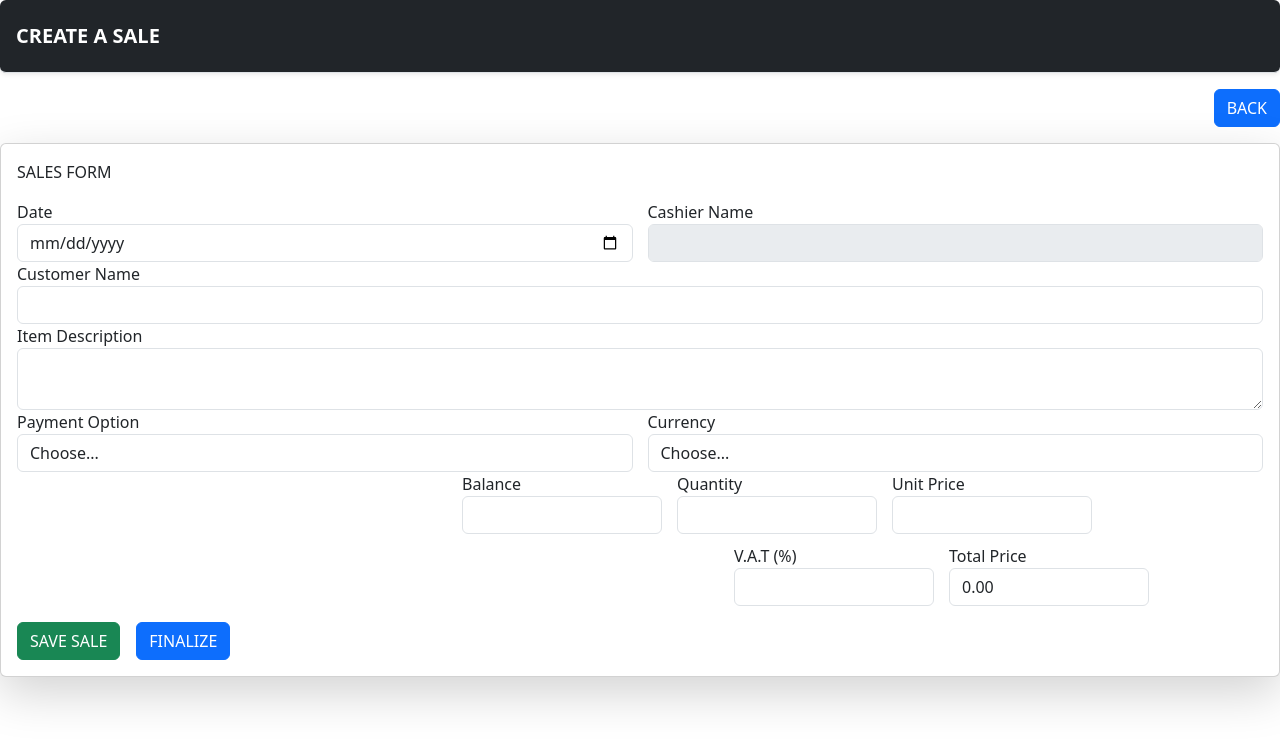
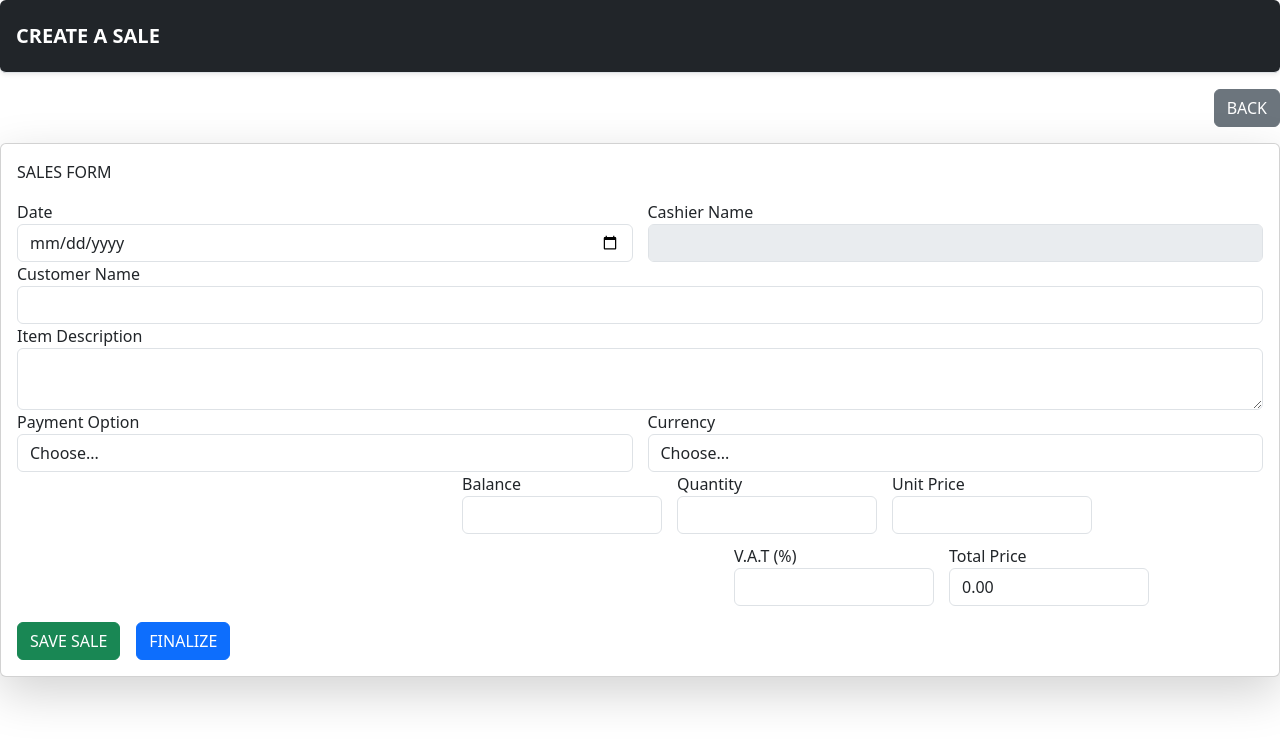
Before and after one commit to tynoerm/ACCOUNTING_SYSTEM, a React (Create React App) app in the folder frontend/: page /Sales in a window 1280 px wide. Shown: the top 744 px of the page. Built offline with nearby package versions, Linux system fonts and the light colour scheme.

Commit message:
Add files via upload

```diff
--- a/frontend/src/SalesModule/Sales.js
+++ b/frontend/src/SalesModule/Sales.js
@@ -1,5 +1,5 @@
 import React, { useState, useEffect } from "react";
-import { Link, useNavigate } from "react-router-dom";
+import { useNavigate } from "react-router-dom";
 import axios from "axios";
 
 const Sales = () => {
@@ -18,6 +18,8 @@ const Sales = () => {
   const [vat, setVat] = useState("");
   const [totalPrice, setTotalPrice] = useState("");
 
+  const navigate = useNavigate();
+
   useEffect(() => {
     const calculateTotalPrice = () => {
       const quantityValue = parseFloat(quantity) || 0;
@@ -33,8 +35,6 @@ const Sales = () => {
 
     calculateTotalPrice();
   }, [quantity, unitPrice, vat]);
-
-  const navigate = useNavigate();
 
   const role = localStorage.getItem("role");
   const storename = localStorage.getItem("storename");
@@ -95,9 +95,10 @@ const Sales = () => {
       </nav>
 
       <div className="d-flex justify-content-end" style={{ padding: 0 }}>
-        <Link to="/salesModuleDashboard" type="button" className="btn btn-primary">
+        {/* ✅ Go to the previous page dynamically */}
+        <button onClick={() => navigate(-1)} className="btn btn-secondary">
           BACK
-        </Link>
+        </button>
       </div>
 
       <div className="card mx-auto shadow-lg" style={{ maxWidth: "90rem", marginTop: "1rem" }}>
```
